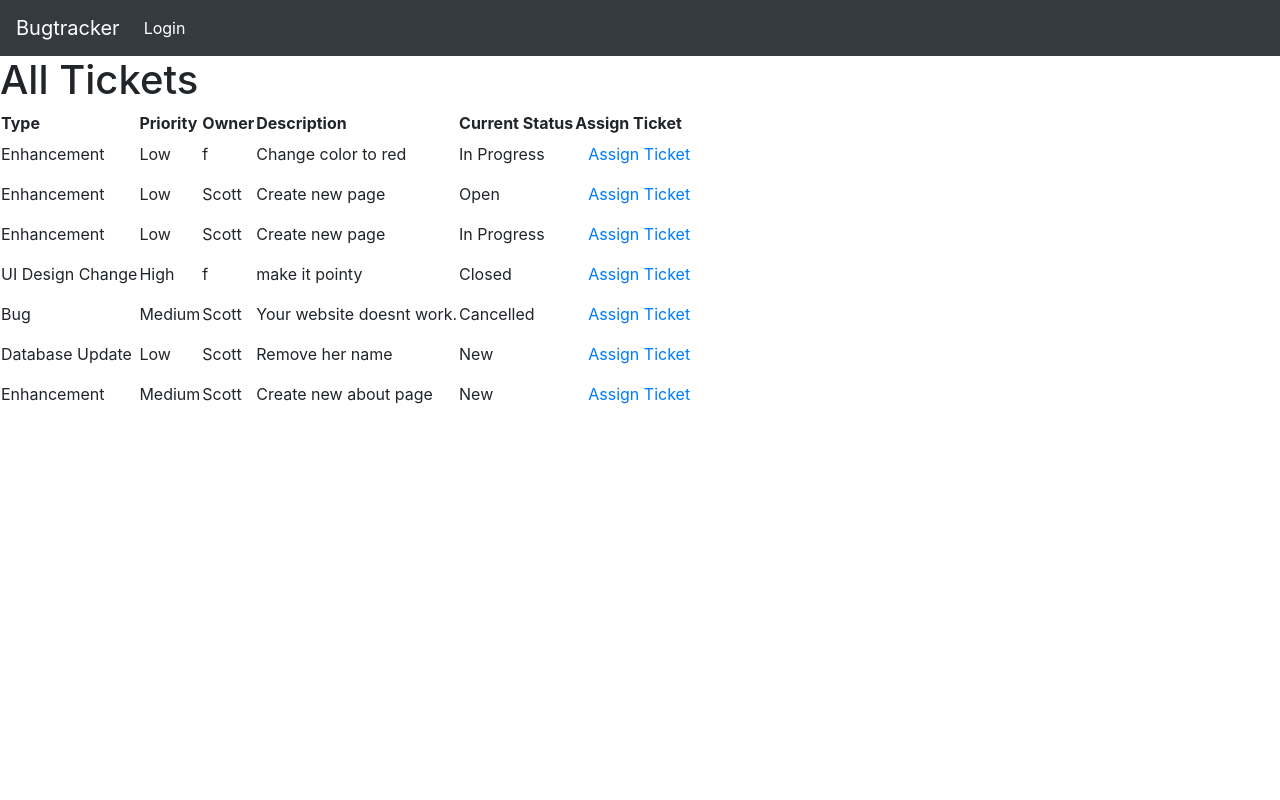
After one commit to abhilashSreenivasa/Bug_Tracker, a Django app: page /allTickets/ in a window 1280 px wide. The commit adds this page. Run offline with Django 3.2, Linux system fonts and the light colour scheme; data comes from the database, SQL or seed files in the repository; both versions use the stored data as it was after the commit; some libraries are stand-ins or nearby versions.

Commit message:
update and assign done, Entire backend for all types of users finished

```diff
--- a/bugs/forms.py
+++ b/bugs/forms.py
@@ -18,7 +18,33 @@ priority_list= [
     ('3', 'High'),
     ]
 
+status_list=[
+
+    ('1','New'),
+    ('2','Open'),
+    ('3', 'In Progress'),
+    ('4', 'Closed'),
+    ('5', 'Cancelled'),
+
+]
+staff_list=[]
+for x in UserProfile.objects.all():
+    if x.role.role_id=='2' or x.role.role_id=='3':
+        staff_list.append((x.id,x.username))
+
+print(staff_list)
+
 class BugForm(forms.Form):
     bug_type = forms.CharField(label='Choose bug type', widget=forms.Select(choices=bug_list))
     bug_desc = forms.CharField(widget=forms.Textarea(attrs={'size': '280'}))
     bug_priority = forms.CharField(label='Choose bug priority', widget=forms.Select(choices=priority_list))
+
+
+class UpdateForm(forms.Form):
+    bug_type = forms.CharField(label='Change bug type', widget=forms.Select(choices=bug_list))
+    bug_desc = forms.CharField(widget=forms.Textarea(attrs={'size': '280'}))
+    bug_priority = forms.CharField(label='Change bug priority', widget=forms.Select(choices=priority_list))
+    bug_status = forms.CharField(label='Change bug status', widget=forms.Select(choices=status_list))
+
+class AssignForm(forms.Form):
+    bug_owner = forms.CharField(label='Assign the ticket', widget=forms.Select(choices=staff_list))
--- a/bugs/views.py
+++ b/bugs/views.py
@@ -3,14 +3,13 @@ from core.models import UserProfile,Role
 from django.shortcuts import render, redirect
 from django.http import HttpResponseRedirect, HttpResponse
 from django.urls import reverse
-from bugs.forms import BugForm
+from bugs.forms import BugForm,UpdateForm,AssignForm
 
 # Create your views here.
 
 
 def tickets(request):
     page_data=BugHistory.objects.filter(creator=request.user)
-    print(page_data)
     return render(request, 'client/tickets.html', {'page_data':page_data})
 
 
@@ -51,3 +50,53 @@ def raise_ticket(request):
         bug_form = BugForm()
         page_data = { "bug_form": bug_form }
         return render(request, 'client/raise-ticket.html',page_data)
+
+def staff_tickets(request):
+    page_data=Bug.objects.filter(bug_owner=request.user)
+    return render(request, 'staff/staff-tickets.html', {'page_data':page_data})
+
+def update_tickets(request,id):
+    if request.method == "GET":
+            bug = Bug.objects.get(bug_id=id)
+            data = {"bug_type": bug.bug_type, "bug_desc": bug.bug_desc,
+                "bug_priority": bug.bug_priority,"bug_status":bug.bug_status}
+            update_form = UpdateForm(initial=data)
+            page_data = {"update_form": update_form}
+            return render(request, 'staff/update-tickets.html', page_data)
+    if request.method == "POST":
+            bug = Bug.objects.get(bug_id=id)
+            update_form = UpdateForm(request.POST)
+            if update_form.is_valid():
+                updated_type = update_form.cleaned_data['bug_type']
+                updated_desc = update_form.cleaned_data['bug_desc']
+                updated_priority = update_form.cleaned_data['bug_priority']
+                updated_status = update_form.cleaned_data['bug_status']
+                Bug.objects.filter(bug_owner=request.user, bug_id=id).update(
+                bug_type=updated_type, bug_desc=updated_desc, bug_priority=updated_priority, bug_status=updated_status)
+                return redirect("/myTickets/")
+            else:
+                page_data = {"update_form": update_form}
+                return render(request, 'staff/update-tickets.html', page_data)
+
+def all_tickets(request):
+    page_data=Bug.objects.all()
+    return render(request, 'staff/all-tickets.html', {'page_data':page_data})
+
+def assign_tickets(request,id):
+    if request.method =="GET":
+        bug=Bug.objects.get(bug_id=id)
+        data={"bug_owner":bug.bug_owner}
+        assign_form = AssignForm(initial=data)
+        page_data = {"assign_form": assign_form}
+        return render(request, 'staff/assign-tickets.html', page_data)
+    if request.method == "POST":
+        bug = Bug.objects.get(bug_id=id)
+        assign_form = AssignForm(request.POST)
+        if assign_form.is_valid():
+            updated_owner = assign_form.cleaned_data['bug_owner']
+            Bug.objects.filter(bug_id=id).update(
+            bug_owner=updated_owner)
+            return redirect("/allTickets/")
+        else:
+            page_data = {"assign_form": assign_form}
+            return render(request, 'staff/assign-tickets.html', page_data)
--- a/bugtracker/urls.py
+++ b/bugtracker/urls.py
@@ -25,7 +25,13 @@ urlpatterns = [
     path('login/',core_views.user_login),
     path('logout/',core_views.user_logout),
     path('raiseTicket/',bug_views.raise_ticket),
-    path('tickets/',bug_views.tickets)
+    path('tickets/',bug_views.tickets),
+    path('myTickets/',bug_views.staff_tickets),
+    path('myTickets/update/<int:id>/', bug_views.update_tickets),
+    path('allTickets/',bug_views.all_tickets),
+    path('allTickets/assign/<int:id>/', bug_views.assign_tickets),
+
+
 
 
 ]
--- /dev/null
+++ b/templates/staff/all-tickets.html
@@ -0,0 +1,36 @@
+<html>
+  <head>
+    {% include "util/bootstrap.html" %}
+  </head>
+  <body>
+    {% include "util/nav-staff.html" %}
+
+    <h1>All Tickets</h1>
+    <table>
+
+    <tr>
+        <th>Type</th>
+        <th>Priority</th>
+        <th>Owner</th>
+        <th>Description</th>
+        <th>Current Status</th>
+        <th>Assign Ticket</th>
+    </tr>
+
+    {% for data in page_data %}
+    <tr>
+        <td>{{ data.bug_type.bug_type}}</td>
+        <td>{{ data.bug_priority.bug_priority }}</td>
+        <td>{{ data.bug_owner.username }}</td>
+        <td>{{ data.bug_desc }}</td>
+        <td>{{ data.bug_status.bug_status }}</td>
+        <td class="text-center align-middle">
+            <a class="btn btn-outlined btn-link" href="assign/{{data.bug_id}}">
+              Assign Ticket
+        </a>
+        </td>
+    </tr>
+    {% endfor %}
+    </table>
+  </body>
+</html>
--- a/templates/util/nav-staff.html
+++ b/templates/util/nav-staff.html
@@ -2,14 +2,16 @@
     <a class="navbar-brand" href="/" style="color:white;">Bugtracker</a>
     <div class="collapse navbar-collapse" id="navbarSupportedContent">
       <ul class="navbar-nav mr-auto">
+        {% if user.role.role_id == '2' %}
         <li class="nav-item">
-          <a class="nav-link" href="" style="color:white;">Buggs</a>
+          <a class="nav-link" href="/allTickets/" style="color:white;">All Tickets</a>
         </li>
+        {% endif %}
 
-        <li class="nav-item">
-          <a class="nav-link" href="/about/" style="color:white;">About</a>
+         {% if user.is_authenticated %}
+         <li class="nav-item">
+          <a class="nav-link" href="/myTickets/" style="color:white;">My Tickets</a>
         </li>
-         {% if user.is_authenticated %}
           <li>
             <a class="nav-link" href="/logout/" style="color:white;">Logout {{user.username}}</a>
           </li>
```
Also changed, not shown: core/views.py (+9 -3 lines), templates/client/client-home.html (+50 -11 lines), templates/staff/assign-tickets.html (added, +25 -0 lines), templates/staff/staff-tickets.html (added, +35 -0 lines), templates/staff/update-tickets.html (added, +25 -0 lines), db.sqlite3.
